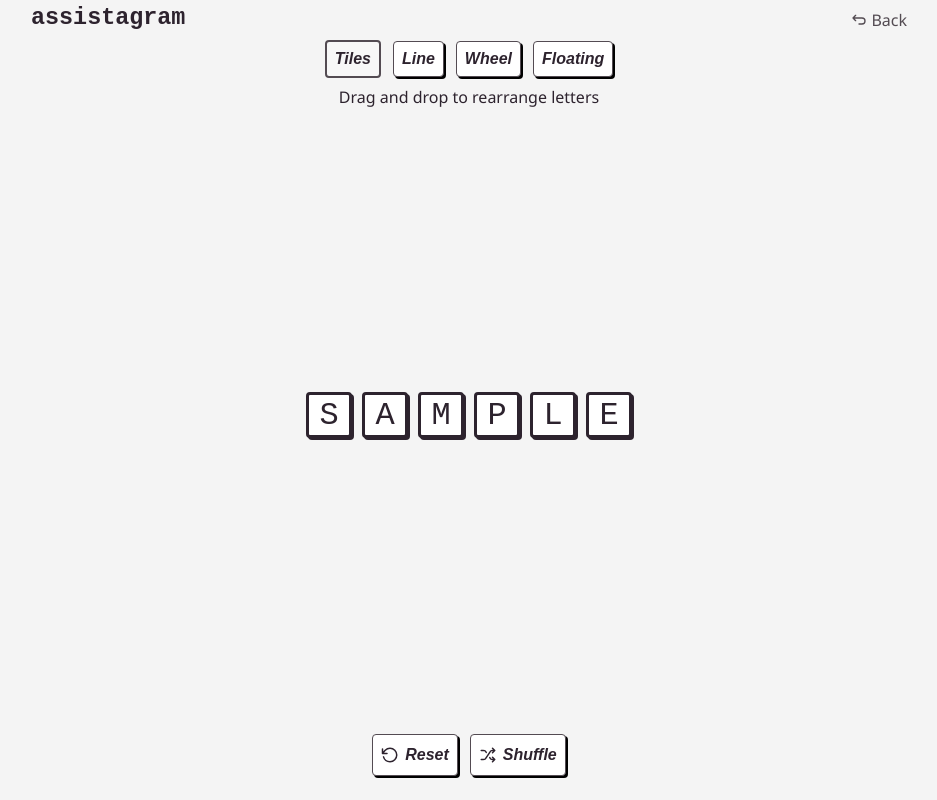
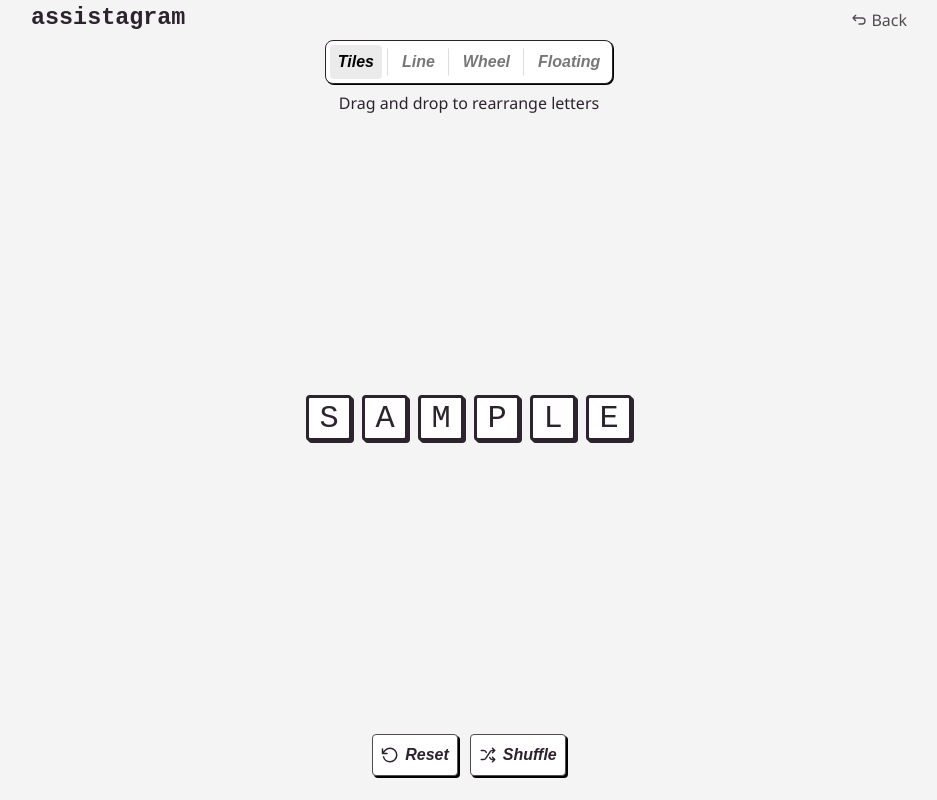
Before and after one commit to akowalz/anagramic, a React (Vite) app: page / in a window 1280 px wide. Both pictures are taken after typing "Sample" into the empty fields and a click on the button "Let's anagram". Shown: the whole page, without its empty margins (171-1108 px from the left). Built offline with nearby package versions, Linux system fonts and the light colour scheme.

Commit message:
better picker UI

```diff
--- a/src/App.tsx
+++ b/src/App.tsx
@@ -36,7 +36,7 @@ function App() {
     Tiles: "Drag and drop to rearrange letters",
     Line: "Drag to move letters, tap to swap letters",
     Wheel: "Tap to swap letters",
-    Floating: "Just let the letters wash over you, see if it pops out",
+    Floating: "Just let the letters float by",
   }
 
   function setActionsForTool(tool: Tool, actions: ToolActions) {
@@ -141,6 +141,7 @@ function App() {
               Reset
             </button>
           )}
+
           {currentToolActions.shuffle && (
             <button onClick={shuffle}>
               <ShuffleIcon />
--- a/src/ToolPicker/ToolPicker.css
+++ b/src/ToolPicker/ToolPicker.css
@@ -1,18 +1,46 @@
-#tool-picker {
+.tool-picker-container {
+  display: flex;
+  justify-content: center;
+  font-family: Arial, Helvetica, sans-serif;
+  font-style: italic;
+  font-weight: bold;
+}
+
+.tool-picker {
   display: flex;
   justify-content: center;
   align-items: center;
   gap: 12px;
   margin-bottom: 8px;
+  color: var(--darkest);
+  border-radius: 4px;
+  background: white;
+  padding: 4px;
+  border-radius: 8px;
+  border: 1px solid var(--darkest);
+  box-shadow: 1px 1px 0 black;
 }
 
-#tool-picker > span {
-  font-weight: bold;
+.tool-picker-tool {
+  position: relative;
+  padding: 8px;
+  border-radius: 4px;
+  color: #777;
+  cursor: pointer;
 }
 
-#tool-picker button {
-  display: flex;
-  flex-direction: row;
-  align-items: center;
-  justify-content: center;
+.tool-picker-tool:not(:last-child)::after {
+  content: "";
+  position: absolute;
+  right: -6px;          /* half of gap */
+  top: 50%;
+  width: 1px;
+  height: 80%;
+  background-color: #ddd;
+  transform: translateY(-50%);
 }
+
+.tool-picker-tool.active {
+  background-color: var(--middle);
+  color: black;
+}
--- a/src/ToolPicker/ToolPicker.tsx
+++ b/src/ToolPicker/ToolPicker.tsx
@@ -12,18 +12,20 @@ export default function ToolPicker({ activeTool, setTool }: Props) {
   const allTools: Tool[] = ["Tiles", "Line", "Wheel", "Floating"]
 
   return (
-    <div id="tool-picker">
+    <div className="tool-picker-container">
+      <div className="tool-picker">
         {allTools.map((tool) => {
           return (
-          <button
+            <span
               key={tool}
-            className={activeTool === tool ? "active" : ""}
+              className={`tool-picker-tool ${activeTool === tool ? "active" : ""}`}
               onClick={() => setTool(tool)}
             >
               {tool}
-          </button>
+            </span>
           )
         })}
       </div>
+    </div>
   )
 }
--- a/src/index.css
+++ b/src/index.css
@@ -27,7 +27,9 @@ body {
   --darkest: #2d232e;
   --darker: #474448;
   --dark: #534b52;
-  --light: #e0ddcf;
+  --transparent-dark: #323232d2;
+  --middle: #ebebeb;
+  --light: #eeeeee;
   --lighter: #f4f4f4;
   --lightest: #f7f7f7;
   --highlight: orange;
```
Lines whose indentation alone changed are shown as unchanged.
